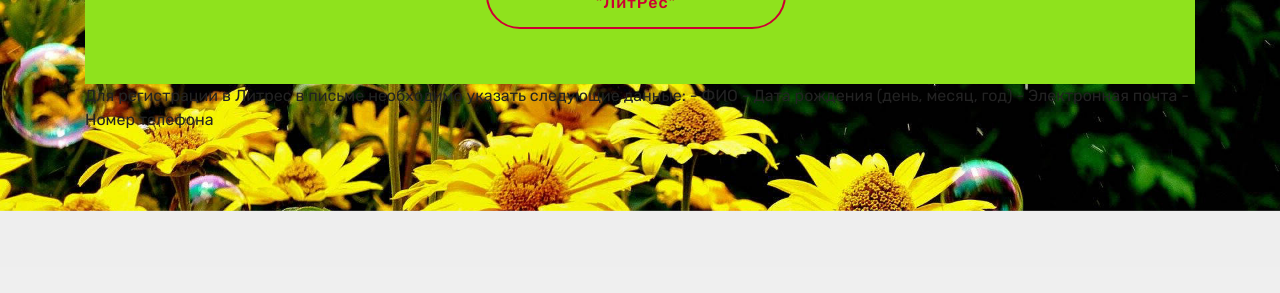
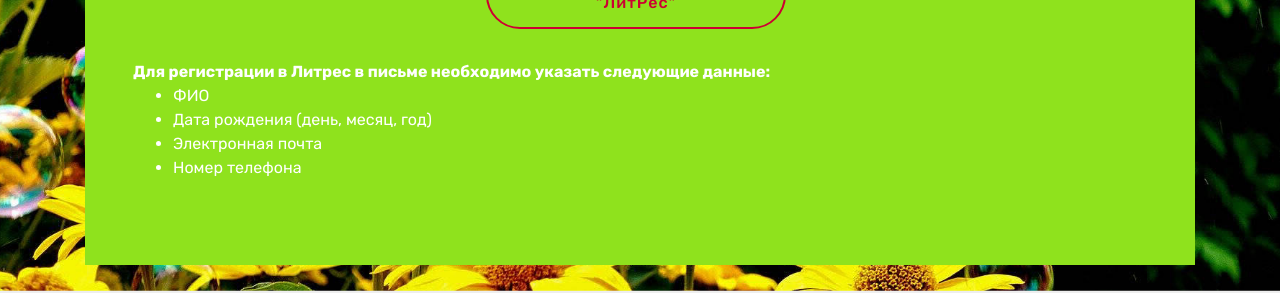
Before and after one commit to LuTer999/smartchildren203, a plain HTML site: page index.html in a window 1280 px wide. Shown: the part 673-966 px from the top of the page. Drawn offline with Linux system fonts and the light colour scheme; files whose address does not match are found by name; a web font is replaced by a local one.

Commit message:
Update index.html

```diff
--- a/index.html
+++ b/index.html
@@ -87,12 +87,17 @@
 </a><br>
 <br>Чтобы прочитать книгу, которая вас заинтересовала, нажимаем на кнопку «Читать».&nbsp;</p>
             <div class="mbr-section-btn"><a class="btn btn-md btn-secondary-outline display-4" href="mailto:litres@cbsykt.ru">Зарегистрироваться в <br>"ЛитРес"</a></div>
-        </div>
-      Для регистрации в Литрес в письме необходимо указать следующие данные:
-- ФИО
-- Дата рождения (день, месяц, год)
-- Электронная почта
-- Номер телефона
+     <br>
+           <strong>Для регистрации в Литрес в письме необходимо указать следующие данные:</strong>
+          <ul type="disc">
+     <li>ФИО</li>
+     <li>Дата рождения (день, месяц, год)</li>
+     <li>Электронная почта</li>
+     <li>Номер телефона</li>
+   </ul>
+
+      </div>
+
     </div>
 
 
```
